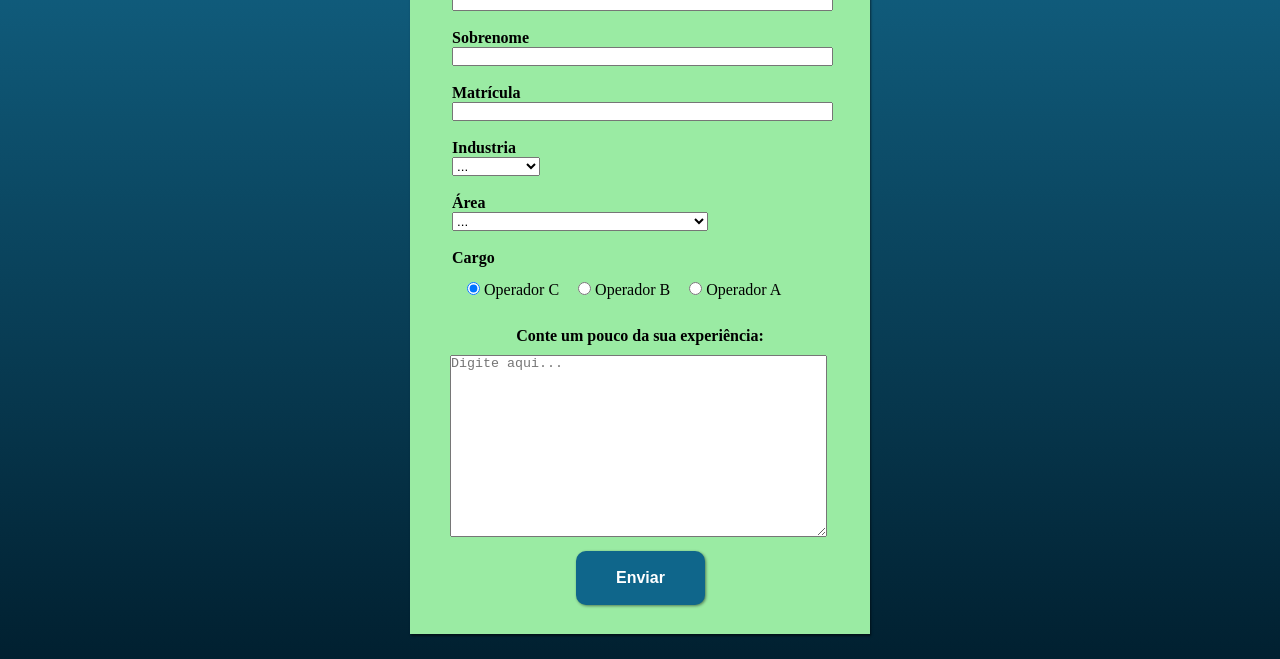
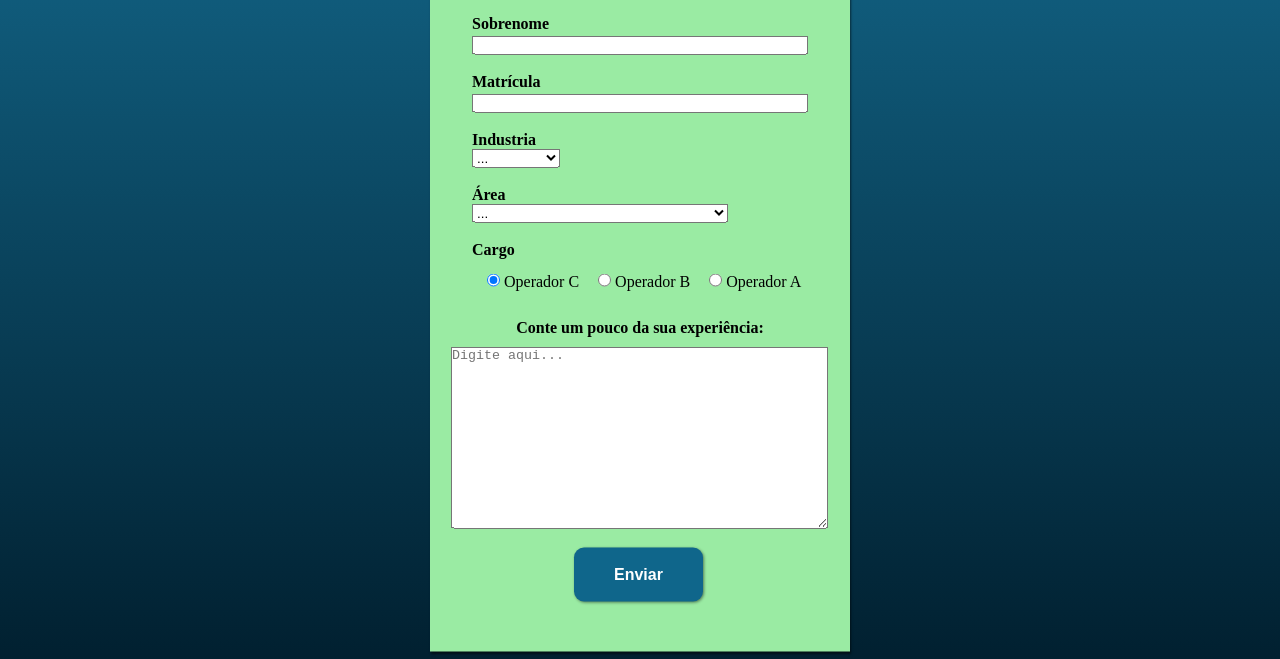
Before and after one commit to Abdoral97/projeto-tela-de-cadastro, a plain HTML site: page index.html in a window 1280 px wide. Shown: the part 141-800 px from the top of the page. Drawn offline with Linux system fonts and the light colour scheme.

Commit message:
Update style.css

```diff
--- a/estilos/style.css
+++ b/estilos/style.css
@@ -31,8 +31,8 @@ main{
 
 
 
-    height: 750px;
-    width: 460px;
+    height: 785px;
+    width: 420px;
     box-shadow: 1px 2px 2px rgba(0, 0, 0, 0.521);
 }
 
@@ -48,13 +48,15 @@ p{
     padding-bottom: 10px;
 
 }
+
 #iparagrafo2{
     padding-top: 10px;
 }
 
 #inome, #isobrenome, #imatricula{
-    padding-right: 200px;
+    padding-right: 155px;
     outline: none;
+    margin-top: 3px;
 
 }
 
@@ -63,11 +65,13 @@ p{
 #nomes1, #nomes2, #imatriculas{
     padding-left: 42px;
     padding-bottom: 18px;
+
 }
 
 #iareas, #iusinas{outline: none;
     padding-left: 42px;
     padding-bottom: 18px;
+
 }
 #icargos{
     margin-left: 42px;
@@ -78,7 +82,7 @@ p{
     margin-top: 15px;
 }
 textarea{
-    margin-left:40px;
+    margin-left:21px;
     outline: none;
 }
 #ibotao{
@@ -87,8 +91,8 @@ textarea{
     border: 0px;
     box-shadow: 01px 01px 03px rgba(0, 0, 0, 0.473);
 
-    margin-left: 166px;
-    margin-top: 10px;
+    margin-left: 144px;
+    margin-top: 15px;
 
     font-weight: bold;
     font-size: 1em;
```
